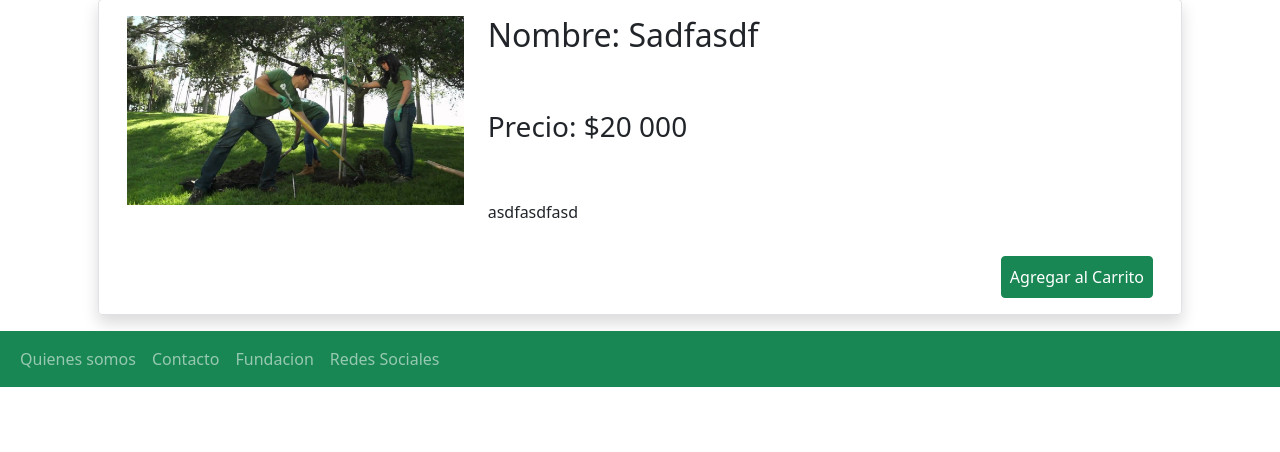
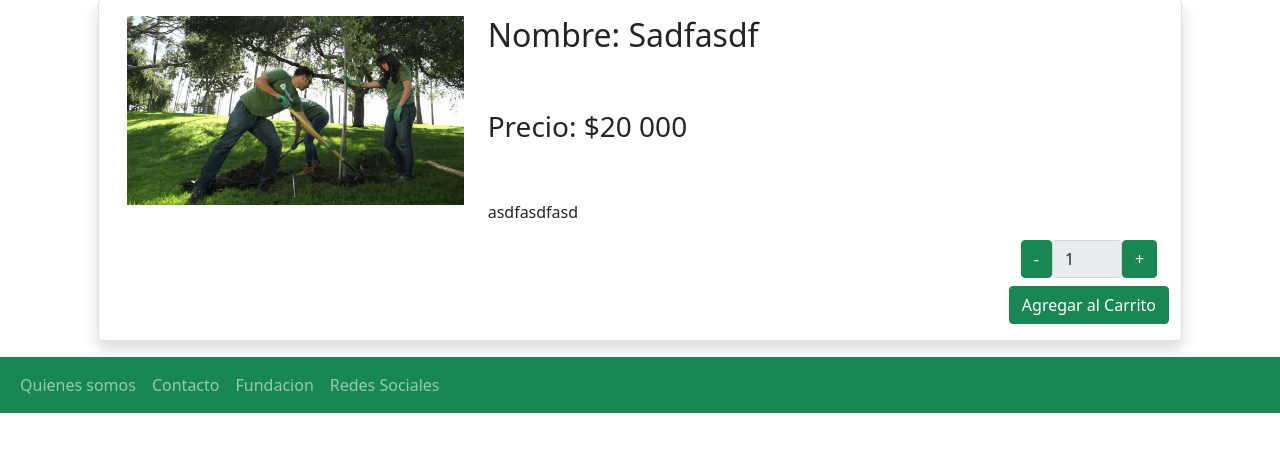
Before and after one commit to dy-garces/tiendaFloreria, a Django app: a page that uses tiendaFloreria/templates/base.html in a window 1280 px wide. Shown: the part 316-768 px from the top of the page. Run offline with Django 4.2, Linux system fonts and the light colour scheme; data comes from the database, SQL or seed files in the repository; both versions use the stored data as it was after the commit.

Commit message:
AGREGADO DE CANTIDAD de productos

```diff
--- a/tiendaFloreria/carrito/templates/carrito/agregar.html
+++ b/tiendaFloreria/carrito/templates/carrito/agregar.html
@@ -34,7 +34,7 @@
                <a href="{% url 'carrito:carrito' %}" class="btn btn-success"> ver carrito</a>
             </div>
             <div class="mt-3">
-                <a href="{% url 'home' %}" class="btn btn-success">Seguir Comprando</a>
+                <a href="{% url 'home' %}" class="btn btn-success mb-3">Seguir Comprando</a>
             </div>
         </div>
 
--- a/tiendaFloreria/carrito/templates/carrito/snippets/agregar.html
+++ b/tiendaFloreria/carrito/templates/carrito/snippets/agregar.html
@@ -1,5 +1,30 @@
 <form action="{% url 'carrito:agregar' %}" method="POST">
     {% csrf_token %}
     <input type="hidden" name="producto_id" value="{{ producto.id}}">
-    <button type="submit" class="btn btn-success p-2 m-3"> Agregar al Carrito</button>
+    <div class=" d-flex justify-content-center">
+        <button type="button" class="btn btn-success d-inline" id="restar">-</button>
+        <input type="number" value="1" class="form-control col-sm-1 d-inline" id="cantidad" name="cantidad" readonly style="width: 70px;">
+        <button type="button" class="btn btn-success" id="agregar">+</button>
+      </div>
+      <div class="mt-2 mb-3">
+        <button type="submit" class="btn btn-success d-inline"> Agregar al Carrito</button>
+      </div>
 </form>
+
+<script>
+    const agregar = document.getElementById('agregar')
+    const restar = document.getElementById('restar')
+    const cantidad = document.getElementById('cantidad')
+
+    agregar.addEventListener('click' , function() {
+      cantidad.value = parseInt(cantidad.value) + 1
+    })
+    restar.addEventListener('click' , function() {
+      value = parseInt(cantidad.value)
+      if(value !=1){
+        value = value - 1
+      }
+      cantidad.value = value
+    })
+
+</script>
--- a/tiendaFloreria/templates/base.html
+++ b/tiendaFloreria/templates/base.html
@@ -13,7 +13,6 @@
     <!-- Latest compiled JavaScript -->
     <script src="https://cdn.jsdelivr.net/npm/bootstrap@5.1.3/dist/js/bootstrap.bundle.min.js"></script>
     <link rel="stylesheet" href="https://cdn.jsdelivr.net/npm/bootstrap-icons@1.8.2/font/bootstrap-icons.css">
-    <link rel="stylesheet" href=" {% static 'floreriaWeb/css/miestilo.css'%} ">
     <title>Home</title>
 </head>
 
```
Also changed, not shown: tiendaFloreria/carrito/models.py (+5 -2 lines), tiendaFloreria/carrito/templates/carrito/carrito.html (+10 -6 lines), tiendaFloreria/carrito/views.py (+6 -5 lines), tiendaFloreria/carrito/migrations/0003_alter_carritoproductos_cantidad.py (added), tiendaFloreria/db.sqlite3, tiendaFloreria/media/productos/fundacion1.jpg (added).
